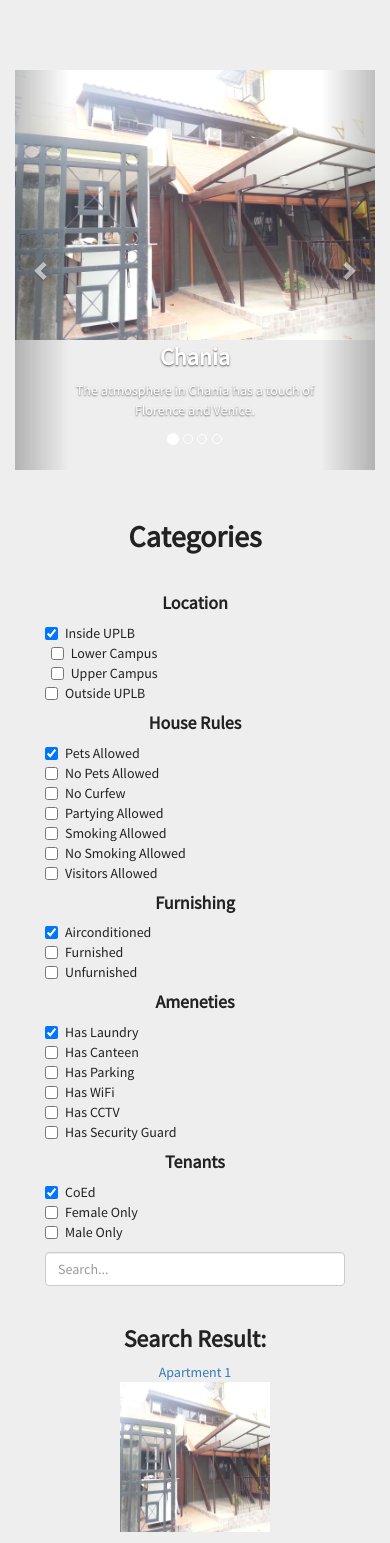
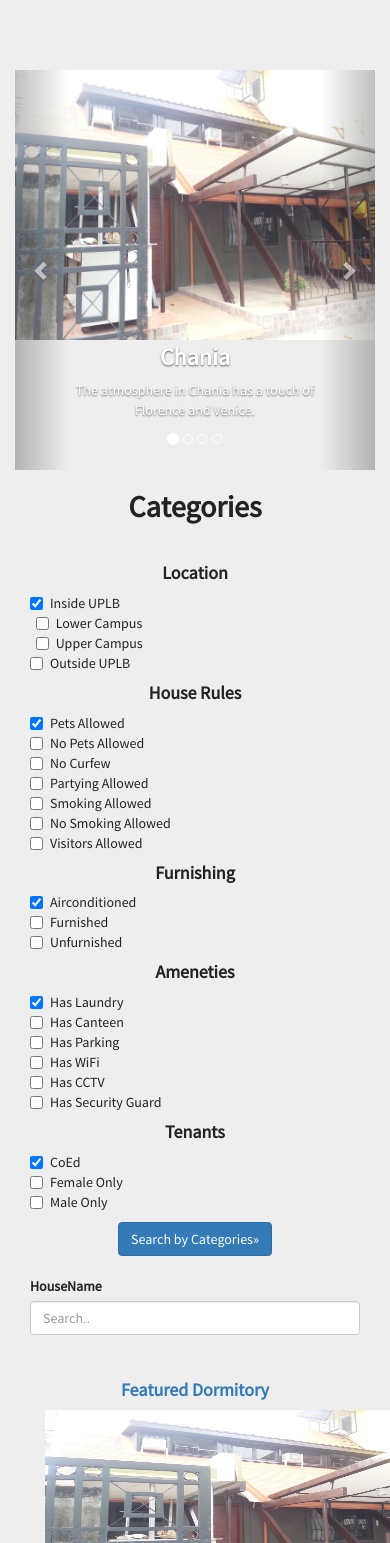
Before and after one commit to raguila/uplb-life, a Yii app: template views/site/index.php in a window 390 px wide; the page is wider, and only the part inside the window is pictured. Shown: the top 1543 px of that part. Run offline with PHP 8.4 and a stand-in for Yii, Linux system fonts and the light colour scheme; the template is opened without the code that fills it, so the values that code supplies are empty; form fields are guessed from the names that the template uses; some libraries are stand-ins or nearby versions.

Commit message:
Added search by filters and fixed main and individual pages.

```diff
--- a/composer.json
+++ b/composer.json
@@ -18,7 +18,8 @@
         "yiisoft/yii2": "*",
         "yiisoft/yii2-bootstrap": "*",
         "yiisoft/yii2-swiftmailer": "*",
-        "yiisoft/yii2-jui": "^2.0"
+        "yiisoft/yii2-jui": "^2.0",
+        "2amigos/yii2-google-maps-library": "*"
     },
     "require-dev": {
         "yiisoft/yii2-codeception": "*",
--- a/config/db.php
+++ b/config/db.php
@@ -4,6 +4,6 @@ return [
     'class' => 'yii\db\Connection',
     'dsn' => 'mysql:host=localhost;dbname=it227',
     'username' => 'root',
-    'password' => '',
+    'password' => 'pass',
     'charset' => 'utf8',
 ];
--- a/views/houses/index.php
+++ b/views/houses/index.php
@@ -31,8 +31,12 @@ $this->params['breadcrumbs'][] = $this->title;
             'Address',
             'Caretaker',
             // 'ContactNo',
+            // 'Price',
+            // 'Size',
+            // 'Distance',
             // 'Long',
             // 'Lat',
+            // 'Featured',
             // 'ManagerID',
 
             ['class' => 'yii\grid\ActionColumn'],
--- a/views/layouts/main.php
+++ b/views/layouts/main.php
@@ -37,8 +37,7 @@ AppAsset::register($this);
             echo Nav::widget([
                 'options' => ['class' => 'navbar-nav navbar-right'],
                 'items' => [
-                    ['label' => 'Apartment', 'url' => ['/house/index']],
-                    ['label' => 'Dorm', 'url' => ['/house/index']],
+                    ['label' => 'Dorm Map', 'url' => ['/site/interactive']],
                     ['label' => 'About Us', 'url' => ['/site/about']],
 					['label' => 'Others', 'url' => ['/site/contact']],
                     Yii::$app->user->isGuest ?
--- a/views/site/index.php
+++ b/views/site/index.php
@@ -1,7 +1,11 @@
 <?php
 /* @var $this yii\web\View */
-$this->title = 'My Yii Application';
+$this->title = 'UPLB Life';
 use yii\helpers\Html;
+use yii\grid\GridView;
+use yii\widgets\ActiveForm;
+ use yii\web\View;
+//use yii\base\View;
 ?>
 <div class="site-index">
     <div id="myCarousel" class="carousel slide" data-ride="carousel">
@@ -59,7 +63,7 @@ use yii\helpers\Html;
       </a>
     </div>
     <!-- Main jumbotron for a primary marketing message or call to action -->
-    <div class="jumbotron">
+    <div class="left-side">
 
 
 	  <div class="container col-md-3" style="text-align: center;">
@@ -68,16 +72,16 @@ use yii\helpers\Html;
 			<h4>Location</h4>
 			<div class="checkbox" style="text-align:left;">
 			<label>
-			<input type="checkbox"  value="1" checked="">
+			<input type="checkbox"  name="inside_uplb" id="outside_uplb" value="1" checked="">
 			Inside UPLB
 			<br>
-			&nbsp <input type="checkbox"  value="0">
+			&nbsp <input type="checkbox"  name="lower_campus" id="lower_campus" value="0">
 			Lower Campus
 			<br>
-			&nbsp <input type="checkbox"  value="0">
+			&nbsp <input type="checkbox"  name="upper_campus" id="upper_campus" value="0">
 			Upper Campus
 			<br>
-			<input type="checkbox"  value="0">
+			<input type="checkbox" name="uplb" name="outside_uplb" id="outside_uplb" value="0">
 			Outside UPLB
 			</label>
 			</div>
@@ -159,94 +163,96 @@ use yii\helpers\Html;
 			</label>
 			</div>
 
+			<a class='btn btn-primary' href='index.php?r=houses/index'>Search by Categories&raquo;</a>
+
 
 
 	  </div>
+
+
 	  <div class="container col-md-6">
-			<input type="text" class="form-control" placeholder="Search...">
+			<!-- <input type="text" class="form-control" placeholder="Search..."> -->
+			<br />
+			<?php $form = ActiveForm::begin([
+		        'action' => ['site/searchresult'],
+		        'method' => 'get',
+		    ]); ?>
+
+		    <?= $form->field($model, 'HouseName',['template' => "{input}",])->textInput(['maxlength' => 255, 'placeholder' => 'Search..' ]) ?>
 			<br>
-			<h3>Search Result:</h3>
-			<div class="container-main col-sm-6 col-md-4" style="text-align: center;">
-				<?= Html::a( 'Apartment 1', '../site/individual'); ?>
-				<br>
-				<a href="individual.html"><img src="images/dorm.jpg" height="150px" width="150px"></a>
+			<?php ActiveForm::end(); ?>
+
+			<div class="container-main col-md-12 " style="text-align: center;">
+				<h4><?= Html::a( 'Featured Dormitory', 'index.php?r=houses/view&id=1'); ?></h4>
+				<a href="index.php?r=houses/view&id=1"><img src="images/dorm.jpg" height="200px" width="450px"></a>
 
 			</div>
-			<div class="container-main col-sm-6 col-md-4" style="text-align: center;">
-				Apartment 2
-				<br>
-				<a href="individual.html"><img src="images/dorm2.jpg" height="150px" width="150px"></a>
-			</div>
-			<div class="container-main col-sm-6 col-md-4" style="text-align: center;">
-				Apartment 3
-				<br>
-				<a href="individual.html"><img src="images/dorm3.jpg" height="150px" width="150px"></a>
+
+			<div class="container-main col-md-12 " style="text-align: center;">
+				<h4><?= Html::a( 'Featured Apartment', 'index.php?r=houses/view&id=1'); ?></h4>
+				<a href="index.php?r=houses/view&id=1"><img src="images/dorm4.jpg" height="200px" width="450px"></a>
+
 			</div>
 
-			<div class="container-main col-sm-6 col-md-4" style="text-align: center;">
-				Apartment 4
-				<br>
-				<a href="individual.html"><img src="images/dorm4.jpg" height="150px" width="150px"></a>
-			</div>
-			<div class="container-main col-sm-6 col-md-4" style="text-align: center;">
-				Apartment 5
-				<br>
-				<a href="individual.html"><img src="images/dorm5.jpg" height="150px" width="150px"></a>
-			</div>
-			<div class="container-main col-sm-6 col-md-4" style="text-align: center;">
-				Apartment 6
-				<br>
-				<img src="images/dorm.jpg" height="150px" width="150px">
+			<div class="container-main col-md-12 " style="text-align: center;">
+				<h4><?= Html::a( 'New Houses', 'index.php?r=houses/view&id=1'); ?></h4>
+
+				<div class="container-main col-md-6 " style="text-align: center;">
+					<a href="index.php?r=houses/view&id=2"><img src="images/dorm2.jpg" height="200px" width="200px"></a>
 				</div>
 
-			<div class="container-main col-sm-6 col-md-4" style="text-align: center;">
-				Apartment 7
-				<br>
-				<img src="images/dorm6.jpg" height="150px" width="150px">
-			</div>
-			<div class="container-main col-sm-6 col-md-4" style="text-align: center;">
-				Apartment 8
-				<br>
-				<img src="images/dorm7.jpg" height="150px" width="150px">
-			</div>
-			<div class="container-main col-sm-6 col-md-4" style="text-align: center;">
-				Apartment 9
-				<br>
-				<img src="images/dorm2.jpg" height="150px" width="150px">
+				<div class="container-main col-md-6 " style="text-align: center;">
+					<a href="index.php?r=houses/view&id=2"><img src="images/dorm3.jpg" height="200px" width="200"></a>
 				</div>
 
-			<div class="container-main col-sm-6 col-md-4" style="text-align: center;">
-				Apartment 10
-				<br>
-				<img src="images/dorm3.jpg" height="150px" width="150px">
-			</div>
-			<div class="container-main col-sm-6 col-md-4" style="text-align: center;">
-				Apartment 11
-				<br>
-				<img src="images/dorm.jpg" height="150px" width="150px">
-			</div>
-			<div class="container-main col-sm-6 col-md-4" style="text-align: center;">
-				Apartment 12
-				<br>
-				<img src="images/dorm2.jpg" height="150px" width="150px">
 			</div>
 
 
 	  </div>
 	  <div class="container col-md-3" style="text-align: center;">
-
+	  <?php $form = ActiveForm::begin([
+	        'action' => ['site/searchresult'],
+	        'method' => 'get',
+	    ]); ?>
 				<h2>Filters</h2>
 				<br>
-			Price
-			<div id="slider"></div>
-			<br>
-			Size
-			<div id="slider2"></div>
-			<br>
-			Distance from UPLB
-			<div id="slider3"></div>
+
+				<div id="slider">
+					<label>Price</label>
+					<br />
+					<label>500 - 2000 Php</label>
+					<?= $form->field($model, 'Price',['template' => "{input}"])->input('range',['id' => 'price', 'value' => '500', 'min' => '500', 'max' => '20000' , 'oninput' => 'outputUpdatePrice(value)', 'class' => 'range-input']); ?>
+					<!-- <input type="range" name="price" id="price" value="500" min="500" max="20000" oninput="outputUpdatePrice(value)"> -->
+					<output id="amount_price"><label>500 Php</label></output>
+				</div>
 				<br>
 
+				<div id="slider2">
+					<label>Size</label>
+					<br />
+					<label>10 - 30 sq. meters</label>
+					<?= $form->field($model, 'Size',['template' => "{input}"])->input('range',['id' => 'size', 'value' => '20', 'min' => '10', 'max' => '30' , 'oninput' => 'outputUpdateSize(value)', 'class' => 'range-input']); ?>
+					<!-- <input type="range" name="size" id="size" value="20" min="10" max="30" oninput="outputUpdateSize(value)"> -->
+					<output id="amount_size"><label>20 sq. meters</label></output>
+				</div>
+				<br>
+
+				<div id="slider3">
+					<label>Distance from UPLB</label>
+					<br />
+					<label>0 - 10 km</label>
+					<?= $form->field($model, 'Distance',['template' => "{input}"])->input('range',['id' => 'distance', 'value' => '0', 'min' => '0', 'max' => '10' , 'oninput' => 'outputUpdateDistance(value)', 'class' => 'range-input']); ?>
+					<!-- <input type="range" name="distance" id="distance" value="0" min="0" max="10" oninput="outputUpdateDistance(value)"> -->
+					<output id="amount_distance"><label>0 km</label></output>
+				</div>
+				<br>
+
+				<!-- <a class='btn btn-primary' href='index.php?r=houses/index'>Search by Filters&raquo;</a> -->
+				<?= Html::submitButton('Search by Filters&raquo;', ['class' => 'btn btn-primary']) ?>
+
+				<?php ActiveForm::end(); ?>
+				<br>
+				<br>
 				<img src="images/ads.jpg">
 				<br>
 				<br>
@@ -254,6 +260,18 @@ use yii\helpers\Html;
 				<br>
 				<br>
 
+
+				<?=
+					$this->registerJs("function outputUpdatePrice(vol) {
+						document.querySelector('#amount_price').value = vol+' Php';
+						}
+						function outputUpdateSize(vol) {
+						document.querySelector('#amount_size').value = vol+' sq. meters';
+						}
+						function outputUpdateDistance(vol) {
+						document.querySelector('#amount_distance').value = vol+' km';
+						}", View::POS_END, 'site-index');
+				?>
 	  </div>
     </div>
 </div>
--- a/web/css/site.css
+++ b/web/css/site.css
@@ -11,13 +11,8 @@ body {
     background: #eeeeee;
     color: #222222;
     font-family: "Source-Sans", SourceSansPro-Regular, sans-serif;
-<<<<<<< HEAD
-    padding-top: 5px;
-    padding-bottom: 5px;
-=======
-    padding-top: 20px;
-    padding-bottom: 20px;
->>>>>>> f1576c1a7766f100d84c6cd40917cd3d142a88b3
+    padding: 0;
+    margin: 0;
 }
 
 h1, h2, h3, h4, h5, h6 {
@@ -138,8 +133,31 @@ textarea {
 
 .custom_navbar,ul,li {
     margin-left: 40px;
-<<<<<<< HEAD
 }
-=======
+
+.overlay
+{
+    width: 100%;
+    height: 100%;
+    position: absolute;
+    top: 0;
+    left: 0;
+    display: none;
+    z-index: 999;
+    background: rgba(0,0,0,0.7);
 }
->>>>>>> f1576c1a7766f100d84c6cd40917cd3d142a88b3
+    .overlay a
+    {
+        display: table-cell;
+        vertical-align: middle;
+        text-align: center;
+    }
+        .overlay img
+        {
+            padding: 10px;
+            -webkit-border-radius: 10px;
+            -moz-border-radius: 10px;
+            background: #ffffff;
+        }
+
+.overlay:target { display: table; }
```
Also changed, not shown: controllers/SiteController.php (+28 -1 lines), it227.sql (+35 -8 lines), models/Houses.php (+11 -3 lines), models/HousesSearch.php (+21 -3 lines), views/houses/_form.php (+8 -0 lines), views/houses/_search.php (+8 -0 lines), views/houses/view.php (+68 -3 lines), views/site/interactive.php (added, +12 -0 lines), views/site/searchresult.php (added, +36 -0 lines), 1 other file. Lines whose indentation alone changed are shown as unchanged.
